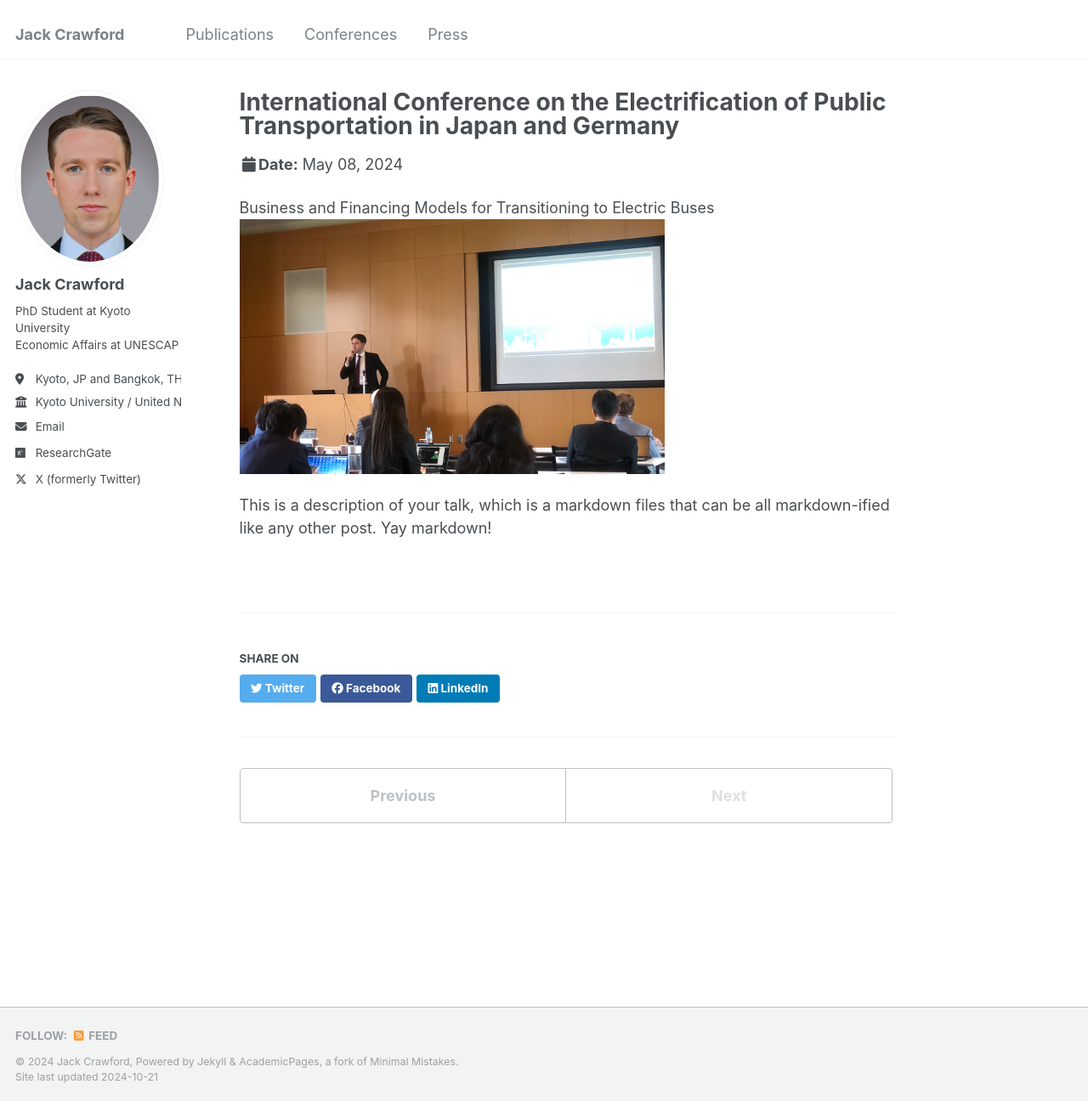
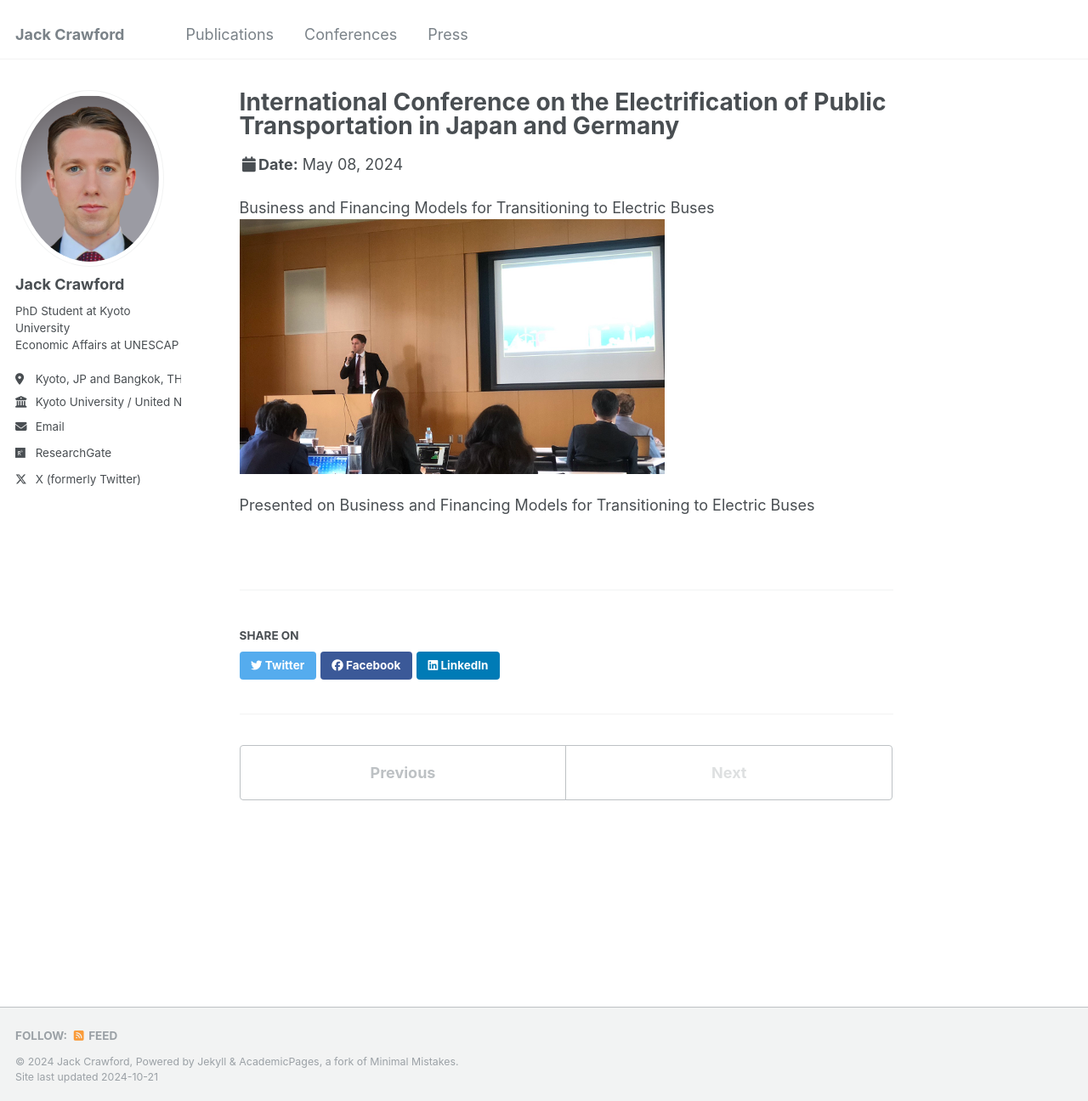
Before and after one commit to jackgcrawford/jackcrawford, a Jekyll site: the page built from _talks/2024-05-08-talk-1.md, in a window 1280 px wide and 1296 px high. Shown: the whole window at 85% size. Built offline with Jekyll 4.4.1, drawn with Linux system fonts in a browser that asks for light colours.

Commit message:
Update 2024-05-08-talk-1.md

```diff
--- a/_talks/2024-05-08-talk-1.md
+++ b/_talks/2024-05-08-talk-1.md
@@ -10,4 +10,4 @@
 Business and Financing Models for Transitioning to Electric Buses
 <img src=' /images/presentation1.png'>
 
-This is a description of your talk, which is a markdown files that can be all markdown-ified like any other post. Yay markdown!
+Presented on Business and Financing Models for Transitioning to Electric Buses
```
